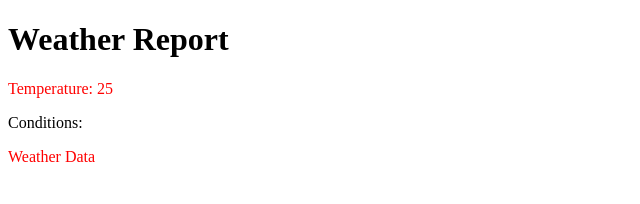
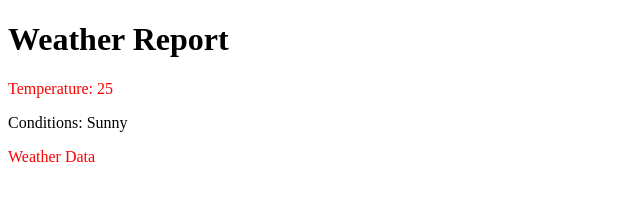
Before and after one commit to acciojob/conditional-weather-report-kaushalkrsna1602, a React app: page / in a window 1280 px wide. Shown: the top 204 px of the page, without its empty margins (0-640 px from the left). Built offline with nearby package versions, Linux system fonts and the light colour scheme.

Commit message:
fifth commit

```diff
--- a/src/components/WeatherDisplay.js
+++ b/src/components/WeatherDisplay.js
@@ -8,7 +8,7 @@ const WeatherDisplay = ({ weather }) => {
   return (
     <div>
       <p style={temperatureStyle}>Temperature: {weather.temperature}</p>
-      <p>Conditions: {weather.conditions}</p>
+      <p>Conditions: {weather.Conditions}</p>
       {/* Ensure the span has a style applied */}
       <span style={{ color: weather.temperature > 20 ? 'rgb(255, 0, 0)' : 'rgb(0, 0, 255)' }}>
         Weather Data
```
